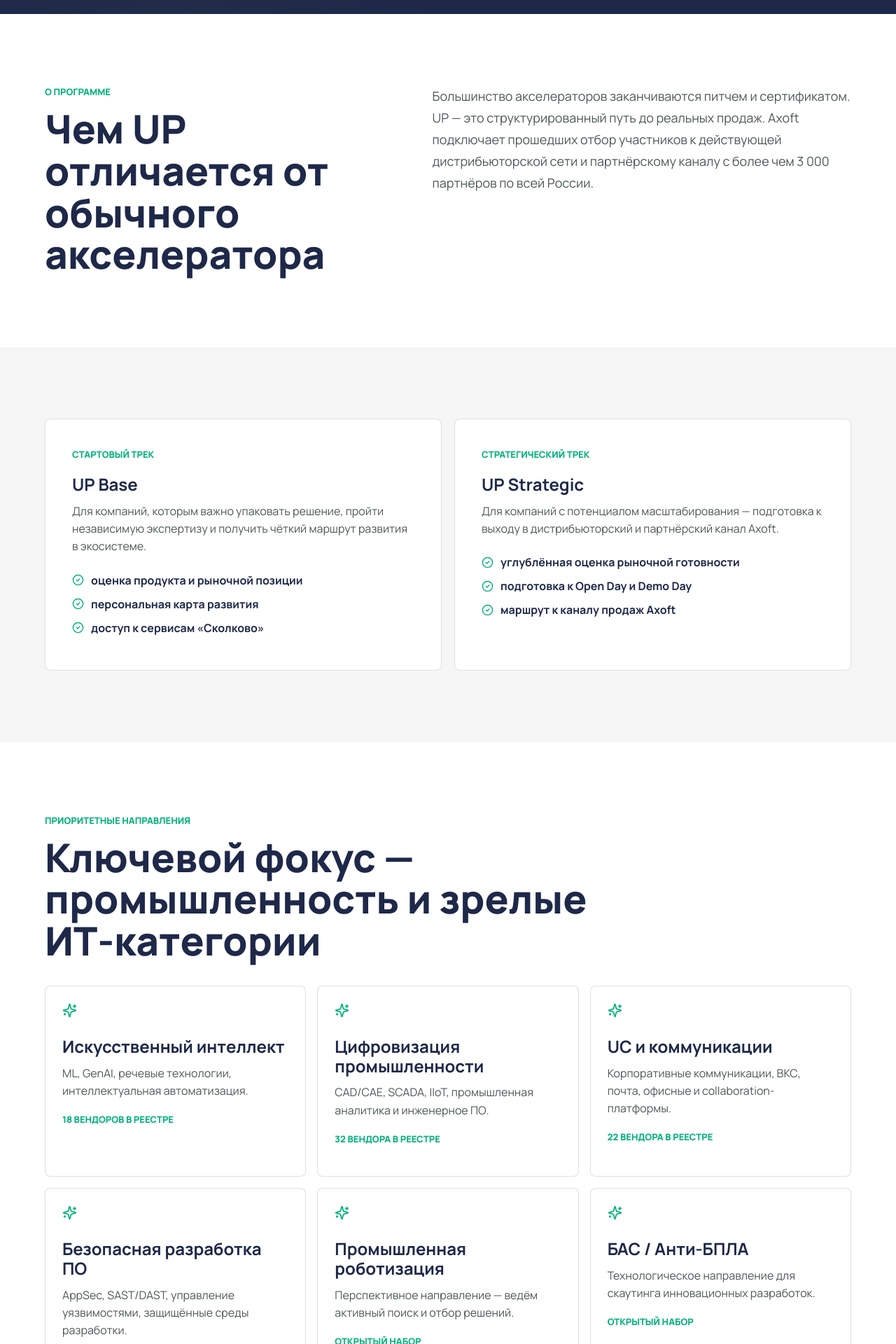
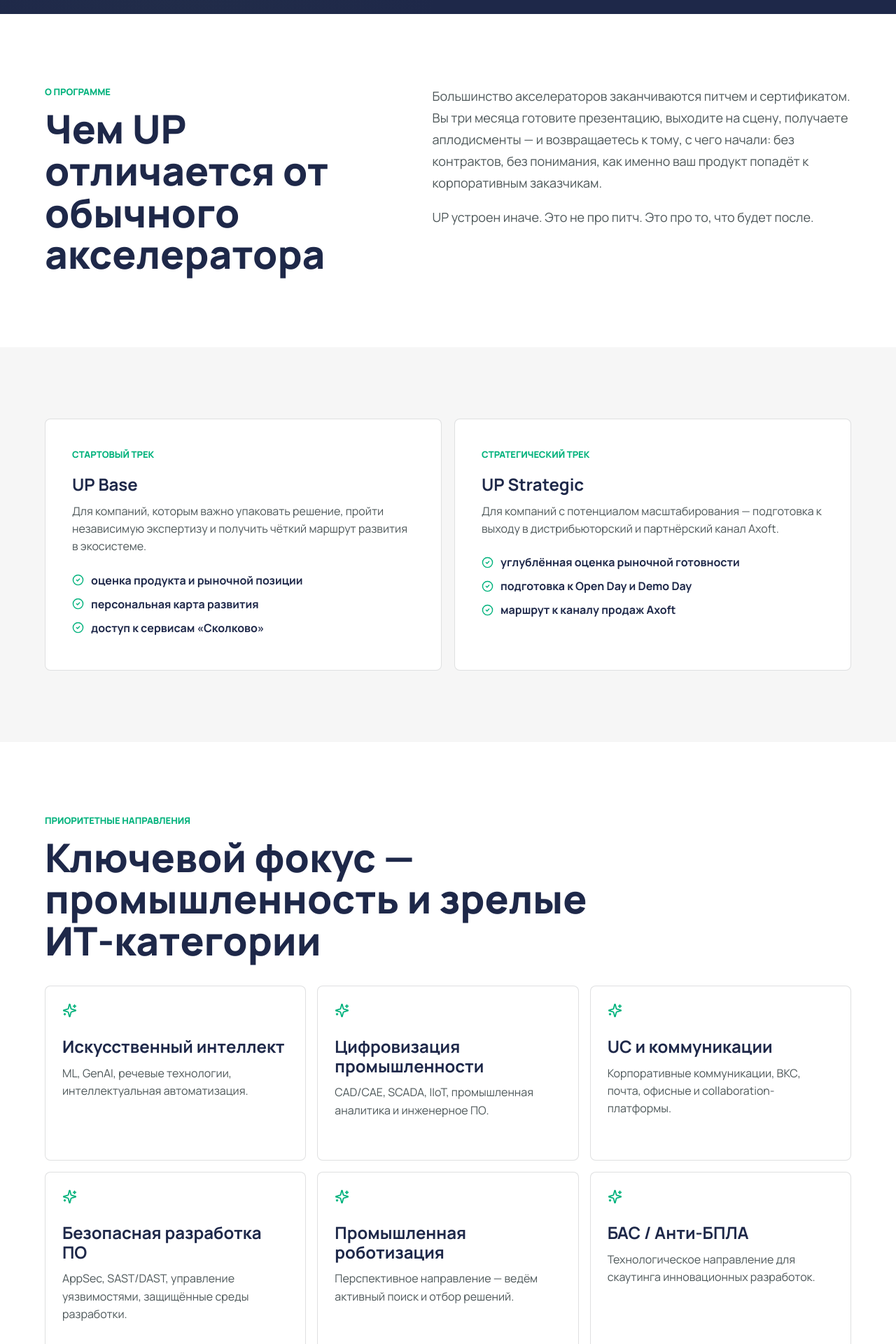
Before and after one commit to asryazanov/up-axoft-skolkovo-landing, a Next.js app: page / in a window 1280 px wide. Shown: the part 780-2700 px from the top of the page at 70% size. Built offline with nearby package versions, Linux system fonts and the light colour scheme.

Commit message:
Refine landing form and process layout

```diff
--- a/app/globals.css
+++ b/app/globals.css
@@ -239,11 +239,20 @@ h2 {
   font-weight: 800;
 }
 
-.intro > p,
+.intro-copy,
 .section-heading + p {
   color: var(--gray);
   font-size: 18px;
   line-height: 1.72;
+}
+
+.intro-copy {
+  display: grid;
+  gap: 18px;
+}
+
+.intro-copy p {
+  margin: 0;
 }
 
 .tracks {
@@ -266,8 +275,7 @@ h2 {
   padding: clamp(24px, 3vw, 38px);
 }
 
-.track-card > span,
-.direction-grid article > span {
+.track-card > span {
   display: inline-block;
   margin-bottom: 20px;
   color: var(--mint);
@@ -373,6 +381,15 @@ h3 {
   line-height: 1;
 }
 
+.process-final {
+  grid-column: 2;
+  border-color: rgba(175, 247, 66, 0.54);
+  background:
+    linear-gradient(135deg, rgba(175, 247, 66, 0.18), rgba(255, 255, 255, 0.08)),
+    rgba(255, 255, 255, 0.06);
+  box-shadow: inset 4px 0 0 var(--green);
+}
+
 .process p {
   color: rgba(255, 255, 255, 0.72);
   line-height: 1.6;
@@ -447,29 +464,6 @@ h3 {
   border: 1px solid var(--line);
   border-radius: 8px;
   box-shadow: var(--shadow);
-}
-
-.segmented {
-  display: grid;
-  grid-template-columns: repeat(2, 1fr);
-  gap: 6px;
-  padding: 5px;
-  background: var(--soft);
-  border-radius: 8px;
-}
-
-.segmented button {
-  min-height: 44px;
-  border: 0;
-  border-radius: 6px;
-  background: transparent;
-  color: var(--gray);
-  font-weight: 800;
-}
-
-.segmented button.active {
-  background: var(--navy);
-  color: var(--white);
 }
 
 label {
@@ -642,6 +636,10 @@ footer a {
 
   .process .section-heading {
     grid-row: auto;
+  }
+
+  .process-final {
+    grid-column: auto;
   }
 
   .direction-grid,
--- a/app/privacy/page.tsx
+++ b/app/privacy/page.tsx
@@ -30,7 +30,6 @@ export default function PrivacyPage() {
           <li>рабочий адрес электронной почты;</li>
           <li>отрасль деятельности компании;</li>
           <li>статус резидента Фонда «Сколково»;</li>
-          <li>тип участника (стартап или вендор);</li>
           <li>UTM-параметры перехода (источник, канал, кампания) — автоматически.</li>
         </ul>
 
--- a/components/ApplyForm.tsx
+++ b/components/ApplyForm.tsx
@@ -12,7 +12,6 @@ type Props = {
 };
 
 type FormState = {
-  type: "startup" | "vendor";
   company: string;
   email: string;
   industry: string;
@@ -21,7 +20,6 @@ type FormState = {
 };
 
 const initialState: FormState = {
-  type: "startup",
   company: "",
   email: "",
   industry: "",
@@ -63,23 +61,6 @@ export function ApplyForm({ industries }: Props) {
 
   return (
     <form className="apply-form" onSubmit={submit}>
-      <div className="segmented" aria-label="Тип участника">
-        <button
-          type="button"
-          className={form.type === "startup" ? "active" : ""}
-          onClick={() => update("type", "startup")}
-        >
-          Стартап
-        </button>
-        <button
-          type="button"
-          className={form.type === "vendor" ? "active" : ""}
-          onClick={() => update("type", "vendor")}
-        >
-          Вендор
-        </button>
-      </div>
-
       <label>
         <span>Название компании</span>
         <input
--- a/components/LandingPage.tsx
+++ b/components/LandingPage.tsx
@@ -80,12 +80,14 @@ export function LandingPage() {
           <p className="eyebrow">О программе</p>
           <h2>Чем UP отличается от обычного акселератора</h2>
         </div>
-        <p>
-          Большинство акселераторов заканчиваются питчем и сертификатом.
-          UP — это структурированный путь до реальных продаж.
-          Axoft подключает прошедших отбор участников к действующей дистрибьюторской сети
-          и партнёрскому каналу с более чем 3 000 партнёров по всей России.
-        </p>
+        <div className="intro-copy">
+          <p>
+            Большинство акселераторов заканчиваются питчем и сертификатом. Вы три месяца готовите презентацию,
+            выходите на сцену, получаете аплодисменты — и возвращаетесь к тому, с чего начали: без контрактов,
+            без понимания, как именно ваш продукт попадёт к корпоративным заказчикам.
+          </p>
+          <p>UP устроен иначе. Это не про питч. Это про то, что будет после.</p>
+        </div>
       </section>
 
       <section className="section tracks">
@@ -117,7 +119,6 @@ export function LandingPage() {
               <Sparkles size={21} />
               <h3>{direction.name}</h3>
               <p>{direction.detail}</p>
-              {direction.count ? <span>{direction.count}</span> : null}
             </article>
           ))}
         </div>
@@ -129,7 +130,7 @@ export function LandingPage() {
           <h2>От заявки до Demo Day — пять шагов</h2>
         </div>
         {steps.map(([title, text], index) => (
-          <article key={title}>
+          <article className={index === steps.length - 1 ? "process-final" : undefined} key={title}>
             <strong>{String(index + 1).padStart(2, "0")}</strong>
             <div>
               <h3>{title}</h3>
--- a/data/site.ts
+++ b/data/site.ts
@@ -15,7 +15,6 @@ export type SiteContent = {
   directions: {
     name: string;
     detail: string;
-    count?: string;
   }[];
   industries: string[];
   services: {
@@ -61,33 +60,27 @@ export const siteContent: SiteContent = {
   directions: [
     {
       name: "Искусственный интеллект",
-      detail: "ML, GenAI, речевые технологии, интеллектуальная автоматизация.",
-      count: "18 вендоров в реестре"
+      detail: "ML, GenAI, речевые технологии, интеллектуальная автоматизация."
     },
     {
       name: "Цифровизация промышленности",
-      detail: "CAD/CAE, SCADA, IIoT, промышленная аналитика и инженерное ПО.",
-      count: "32 вендора в реестре"
+      detail: "CAD/CAE, SCADA, IIoT, промышленная аналитика и инженерное ПО."
     },
     {
       name: "UC и коммуникации",
-      detail: "Корпоративные коммуникации, ВКС, почта, офисные и collaboration-платформы.",
-      count: "22 вендора в реестре"
+      detail: "Корпоративные коммуникации, ВКС, почта, офисные и collaboration-платформы."
     },
     {
       name: "Безопасная разработка ПО",
-      detail: "AppSec, SAST/DAST, управление уязвимостями, защищённые среды разработки.",
-      count: "20 вендоров в реестре"
+      detail: "AppSec, SAST/DAST, управление уязвимостями, защищённые среды разработки."
     },
     {
       name: "Промышленная роботизация",
-      detail: "Перспективное направление — ведём активный поиск и отбор решений.",
-      count: "открытый набор"
+      detail: "Перспективное направление — ведём активный поиск и отбор решений."
     },
     {
       name: "БАС / Анти-БПЛА",
-      detail: "Технологическое направление для скаутинга инновационных разработок.",
-      count: "открытый набор"
+      detail: "Технологическое направление для скаутинга инновационных разработок."
     }
   ],
   industries: [
```
